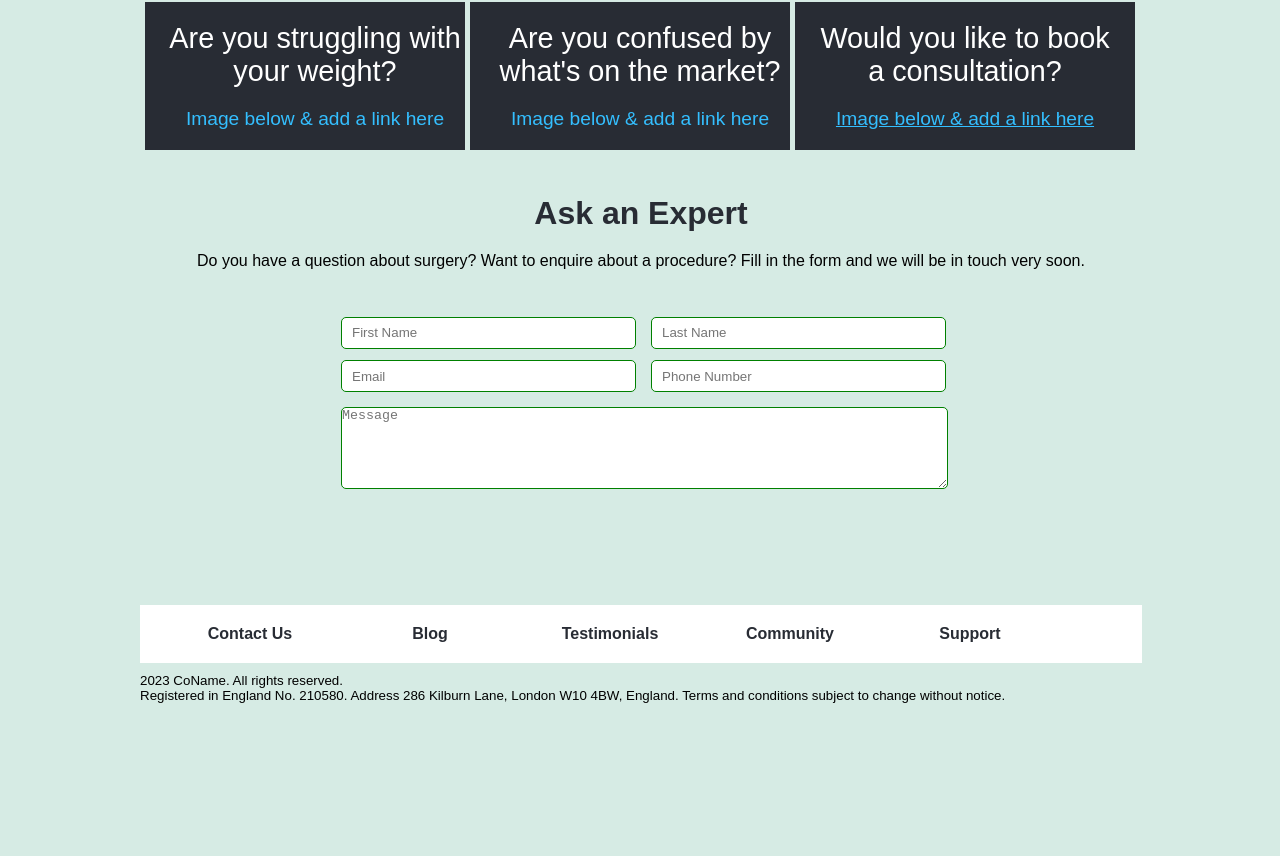
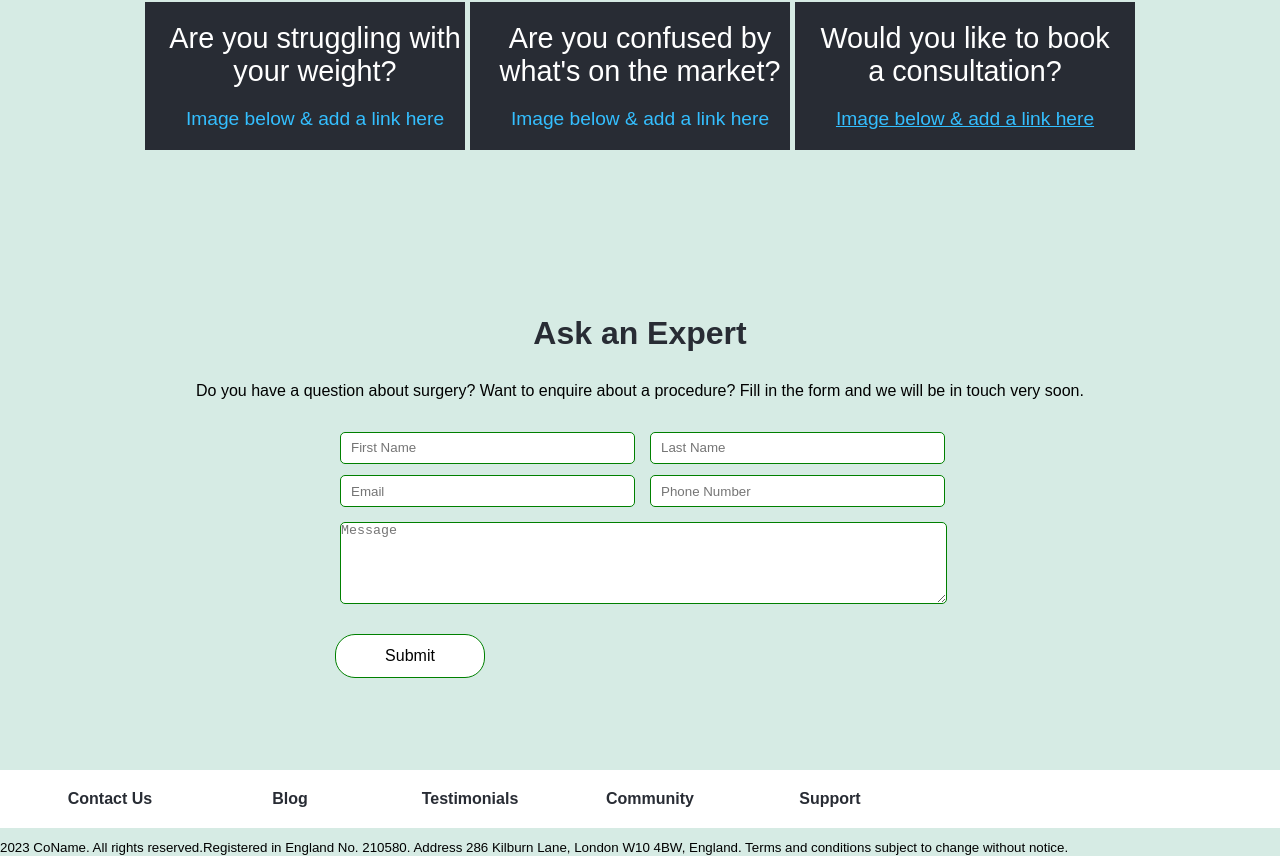
Before and after one commit to sarajbeazley/weight-loss-app, a React (Create React App) app: page / in a window 1280 px wide. Shown: the part 707-1563 px from the top of the page. Before the commit the page ends 1450 px from the top, so only its background shows below. Built offline with nearby package versions, Linux system fonts and the light colour scheme.

Commit message:
ExpertForm component

```diff
--- a/src/App.css
+++ b/src/App.css
@@ -34,8 +34,6 @@ body {
 img.logo{
   width: 90px;
   height: 90px;
-
-
 }
 
 p {
@@ -101,14 +99,12 @@ button:hover {
   transition: background-colour 250ms;
   margin-top: 20px;
   font-size: 1rem;
-
 }
 
 h1 {
   text-align: center;
   color: #282c34;
   margin-bottom: 10px;
-
 }
 
 h2 {
@@ -117,7 +113,6 @@ h2 {
 
 img {
   width: 500px;
-
 }
 
 .questions {
@@ -185,7 +180,7 @@ textarea {
 }
 
 .expert-ask{
-  margin-top: 20px;
+  margin-top: 30px;
   text-align: center;
 }
 
@@ -195,6 +190,7 @@ textarea {
   align-items: center;
   height: 30vh;
   margin-bottom: 30px;
+  margin-top: 30px;
 
 }
 
@@ -202,10 +198,21 @@ textarea {
   display: grid;
   grid-template-columns: 300px 300px;
   gap: 10px;
-  margin-top: 80px;
 
   }
 
+  .expert-submit{
+    background-color: white;
+    border-radius: 20px;
+    padding: 12px;
+    border: 1px solid green;
+    cursor: pointer;
+    transition: background-colour 250ms;
+    margin-top: 20px;
+    font-size: 1rem;
+    width: 150px;
+
+  }
 
 .form-body {
   display: grid;
@@ -230,8 +237,6 @@ textarea {
   margin-bottom: 20px;
   margin-top: 20px;
   border: 1px solid green;
-
-
 }
 
 form {
@@ -267,7 +272,7 @@ form {
 }
 
 .input-info {
-  margin-left: 5px;
+  margin-left: px;
 }
 
 .button-request-callback {
@@ -284,9 +289,9 @@ form {
 }
 
 .checkbox-input{
- width:15px
+ width:15px;
+ margin-top: 10px;
 }
-
 
 .footer {
   display: grid;
--- a/src/App.js
+++ b/src/App.js
@@ -1,6 +1,10 @@
 import "./App.css";
 import MainPage from "./MainPage";
 import FormPage from "./FormPage";
+import ExpertForm from "./ExpertForm";
+import Footer from "./Footer"
+
+
 import { Routes, Route } from "react-router-dom";
 
 function App() {
@@ -11,7 +15,10 @@ function App() {
       <Route path="/" element={<MainPage />} />
       <Route path="/form" element={<FormPage />} />
     </Routes>
+    <ExpertForm />
+    <Footer />
     </div>
+
   );
 }
 
--- /dev/null
+++ b/src/ExpertForm.js
@@ -0,0 +1,33 @@
+import { useLocation } from "react-router-dom";
+
+
+export default function ExpertForm() {
+    const location = useLocation();
+    const isMainPage = location.pathname === '/';
+
+    if (!isMainPage){
+        return null;
+    }
+  return (
+    <>
+      <p className="expert">
+        <h1>Ask an Expert</h1>
+        <p className="expert-ask">
+          Do you have a question about surgery? Want to enquire about a
+          procedure? Fill in the form and we will be in touch very soon.
+        </p>
+      </p>
+      <container className="expert-form-container">
+        <form className="expert-form">
+          <input type="text" placeholder="First Name" />
+          <input type="text" placeholder="Last Name" />
+          <input type="email" placeholder="Email" />
+          <input type="phone" placeholder="Phone Number" />
+          <textarea type="message" placeholder="Message" />
+          <br></br>
+          <button className="expert-submit">Submit</button>
+        </form>
+      </container>
+    </>
+  );
+}
--- /dev/null
+++ b/src/Footer.js
@@ -0,0 +1,15 @@
+export default function Footer(){
+    return(
+        <>
+        <footer className="footer">
+      <p className="contact"><b>Contact Us</b></p>
+        <p className="blog"><b>Blog</b></p>
+        <p className="testimonials"><b>Testimonials</b></p>
+        <p className="community"><b>Community</b></p>
+        <p className="support"><b>Support</b></p>
+      </footer>
+      <small>2023 CoName. All rights reserved.</small>
+        <small>Registered in England No. 210580. Address 286 Kilburn Lane, London W10 4BW, England. Terms and conditions subject to change without notice.</small>
+        </>
+    )
+}
--- a/src/FormPage.js
+++ b/src/FormPage.js
@@ -24,6 +24,11 @@ export default function FormPage() {
     });
   }
 
+  function handleSubmit(event){
+    event.preventDefault()
+    console.log(formData)
+  }
+
   return (
     <div className="form-body">
       <p className="green-text">Request A Callback | Weight Loss Specialists</p>
@@ -33,7 +38,7 @@ export default function FormPage() {
         experts will be in touch
       </p>
       <container className="form-container">
-        <form>
+        <form onSubmit={handleSubmit}>
           <p className="input-info">First Name*</p>
           <input
             className="callback-input"
@@ -57,7 +62,7 @@ export default function FormPage() {
           </small>
           <input
             className="callback-input"
-            type="number"
+            type="email"
             onChange={handleChange}
             name="emailAddress"
             value={formData.emailAddress}
@@ -76,6 +81,7 @@ export default function FormPage() {
             onChange={handleChange}
             name="info"
           />
+          <div>
           <input className="checkbox-input"
           type="checkbox"
           id="marketing"
@@ -84,6 +90,8 @@ export default function FormPage() {
           name="marketing"
            />
            <label htmlFor="marketing"><small>I would you like to receive helpful email, SMS and similar messages.</small></label>
+           </div>
+           <div>
            <input className="checkbox-input"
           type="checkbox"
           id="over18"
@@ -92,6 +100,7 @@ export default function FormPage() {
           name="over18"
            />
            <label htmlFor="over18"><small>I confirm that I am 18 years or over and have read the terms and conditions</small></label>
+           </div>
           <button className="button-request-callback">Request callback</button>
         </form>
       </container>
--- a/src/MainPage.js
+++ b/src/MainPage.js
@@ -3,7 +3,7 @@ import { Link } from "react-router-dom";
 export default function MainPage(){
    return(
     <div className="container">
-      <nav className="nav-bar">
+    <nav className="nav-bar">
         <p>
           <img className="logo" src="https://t3.ftcdn.net/jpg/02/00/59/16/240_F_200591657_hadzwcNvSeW9Y8ny0koAfv0hHPBtWoS4.jpg"/>
         </p>
@@ -59,7 +59,7 @@ export default function MainPage(){
           </section>
         </main>
       </main>
-      <p className="expert">
+      {/* <p className="expert">
         <h1>Ask an Expert</h1>
         <p className="expert-ask">Do you have a question about surgery? Want to enquire about a procedure? Fill in the form and we will be in touch very soon.</p>
       </p>
@@ -71,16 +71,8 @@ export default function MainPage(){
         <input type="phone" placeholder="Phone Number" />
         <textarea type="message" placeholder="Message" />
       </form>
-      </container>
-      <footer className="footer">
-      <p className="contact"><b>Contact Us</b></p>
-        <p className="blog"><b>Blog</b></p>
-        <p className="testimonials"><b>Testimonials</b></p>
-        <p className="community"><b>Community</b></p>
-        <p className="support"><b>Support</b></p>
-      </footer>
-      <small>2023 CoName. All rights reserved.</small>
-        <small>Registered in England No. 210580. Address 286 Kilburn Lane, London W10 4BW, England. Terms and conditions subject to change without notice.</small>
+      </container> */}
+
     </div>
    )
 
```
